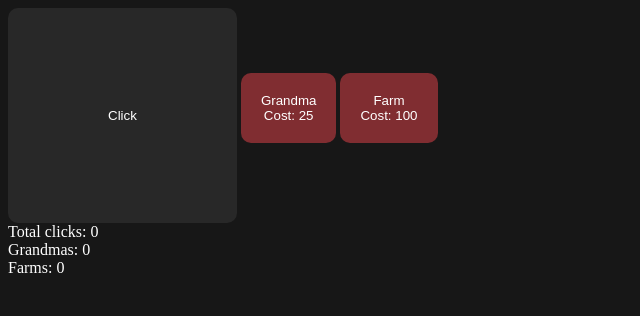
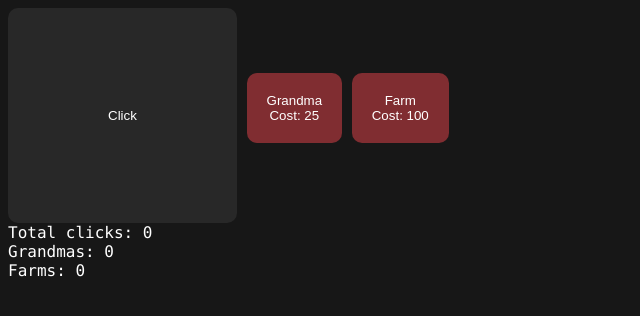
Before and after one commit to JimmyBinoculars/site, a plain HTML site: page games/clicker/index.html in a window 1280 px wide. Shown: the whole page, without its empty margins (0-640 px from the left). Drawn offline with Linux system fonts and the light colour scheme.

Commit message:
Update clicker font

```diff
--- a/games/clicker/style.css
+++ b/games/clicker/style.css
@@ -3,6 +3,7 @@
   --button-colour: rgb(40, 40, 40);
 }
 body {
+  font-family: 'consolas', sans-serif;
   background-color: var(--bg-colour);
   overflow: hidden;
   color: white;
```
